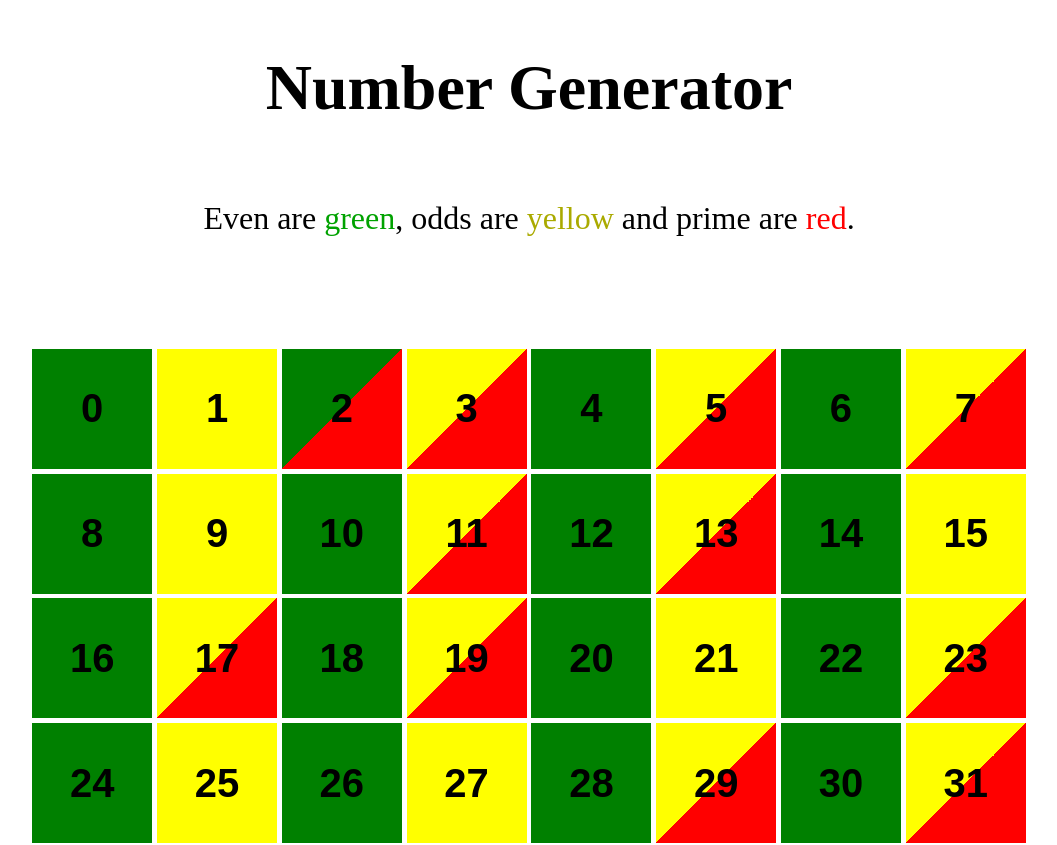
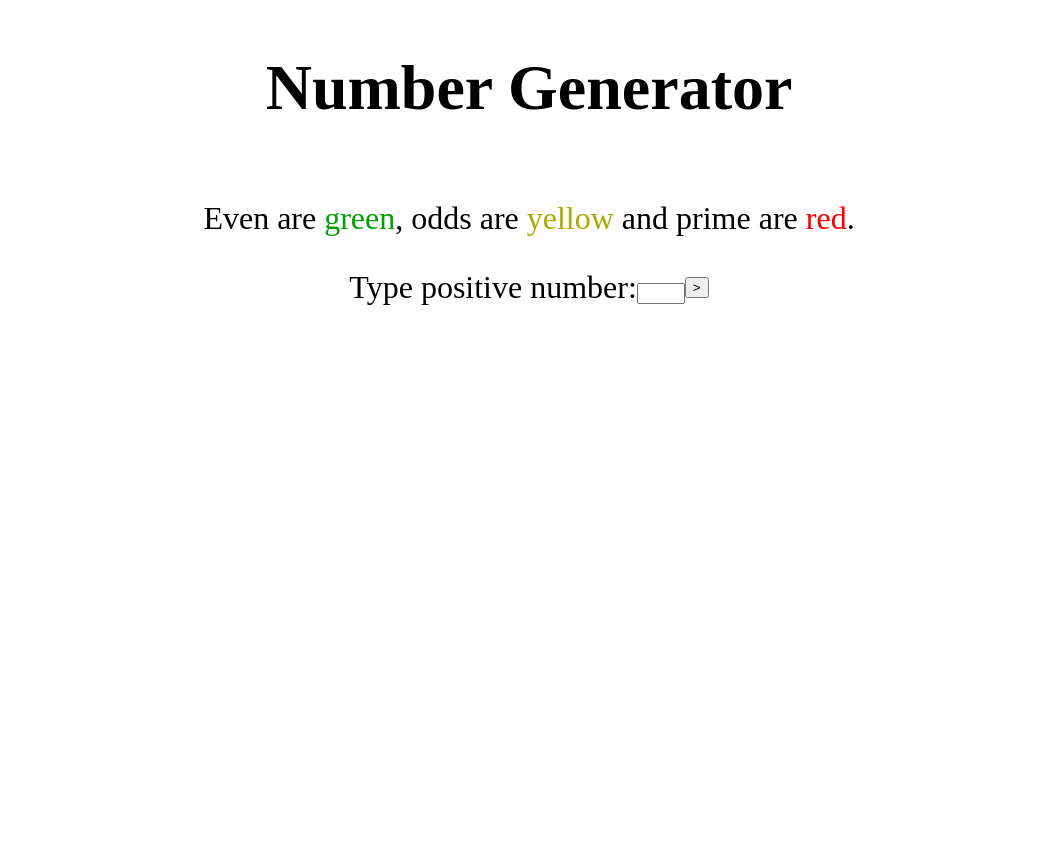
Before and after one commit to karolfaltyn/number-analyzer, a React (Create React App) app: page / in a window 1280 px wide. Shown: the top 845 px of the page, without its empty margins (111-1168 px from the left). After the commit the page ends 800 px from the top, so only its background shows below. Built offline with nearby package versions, Linux system fonts and the light colour scheme.

Commit message:
added input for generating numbers

```diff
--- a/public/index.html
+++ b/public/index.html
@@ -5,7 +5,7 @@
   <meta charset="UTF-8">
   <meta name="viewport" content="width=device-width, initial-scale=1.0">
 
-  <title>React app</title>
+  <title>Number Generator</title>
 </head>
 
 <body>
--- a/src/index.css
+++ b/src/index.css
@@ -27,9 +27,14 @@ header {
   text-align: center;
 }
 
+/* TODO: ADD STYLE FOR INPUT, BUTTON AND FOOTER */
 input {
   width: 5vh;
 }
+
+/* button{
+
+} */
 
 .flex-box {
   flex-wrap: wrap;
--- a/src/index.jsx
+++ b/src/index.jsx
@@ -1,4 +1,4 @@
-import React from "react";
+import React, { useState } from "react";
 import ReactDOM from "react-dom";
 import "./index.css";
 
@@ -13,7 +13,7 @@ const Header = () => (
 );
 
 const BoxNumbers = ({ numbers }) => {
-  //check if even, odd or prime and add special class
+  // Function to check if a number is prime
   const isPrime = (num) => {
     if (num <= 1) return false;
     if (num <= 3) return true;
@@ -25,6 +25,7 @@ const BoxNumbers = ({ numbers }) => {
     return true;
   };
 
+  //Check if even, odd, prime and generate div with special class
   const box = numbers.map((number) => {
     let className = "item-box";
 
@@ -41,27 +42,60 @@ const BoxNumbers = ({ numbers }) => {
     );
   });
 
-  return (
-    <main>
-      <div className="user-data"></div>
-      <div className="flex-box">{box}</div>
-    </main>
-  );
+  return <div className="flex-box">{box}</div>;
 };
 
+//TODO: ADD FOOTER WITH GITHUB LINK
+
 const App = () => {
-  const maxNumber = window.innerWidth;
+  // State to manage the user's input for the number of boxes
+  const [userInput, setUserInput] = useState("");
 
-  const numbers = [...Array(maxNumber).keys()];
+  // State to manage the generated numbers
+  const [numbers, setNumbers] = useState([]);
+
+  // Function to handle user input change
+  const handleInputChange = (value) => {
+    setUserInput(value);
+  };
+
+  // Function to generate numbers based on user input
+  const generateNumbers = () => {
+    const parsedInput = parseInt(userInput);
+
+    //FIXME: SET MAX NUMBER
+    if (!isNaN(parsedInput) && parsedInput > 0) {
+      const numbersArray = Array.from(
+        { length: parsedInput },
+        (_, index) => index + 1
+      );
+      setNumbers(numbersArray);
+    } else {
+      alert("Please enter a valid positive number.");
+    }
+  };
 
   return (
     <div>
       <Header />
+      <main className="user-data">
+        <label>
+          Type positive number:
+          <input
+            type="number"
+            min={1}
+            value={userInput}
+            onChange={(evt) => handleInputChange(evt.target.value)}
+          />
+        </label>
+        <button onClick={generateNumbers}>&#62;</button>
+      </main>
       <BoxNumbers numbers={numbers} />
+      {/* <Footer /> */}
     </div>
   );
 };
 
+//FIXME: CHANGE RENDER METHOD TO createRoot (REACT 18)
 const rootElement = document.getElementById("root");
 ReactDOM.render(<App />, rootElement);
-//createRoot co to?
```
